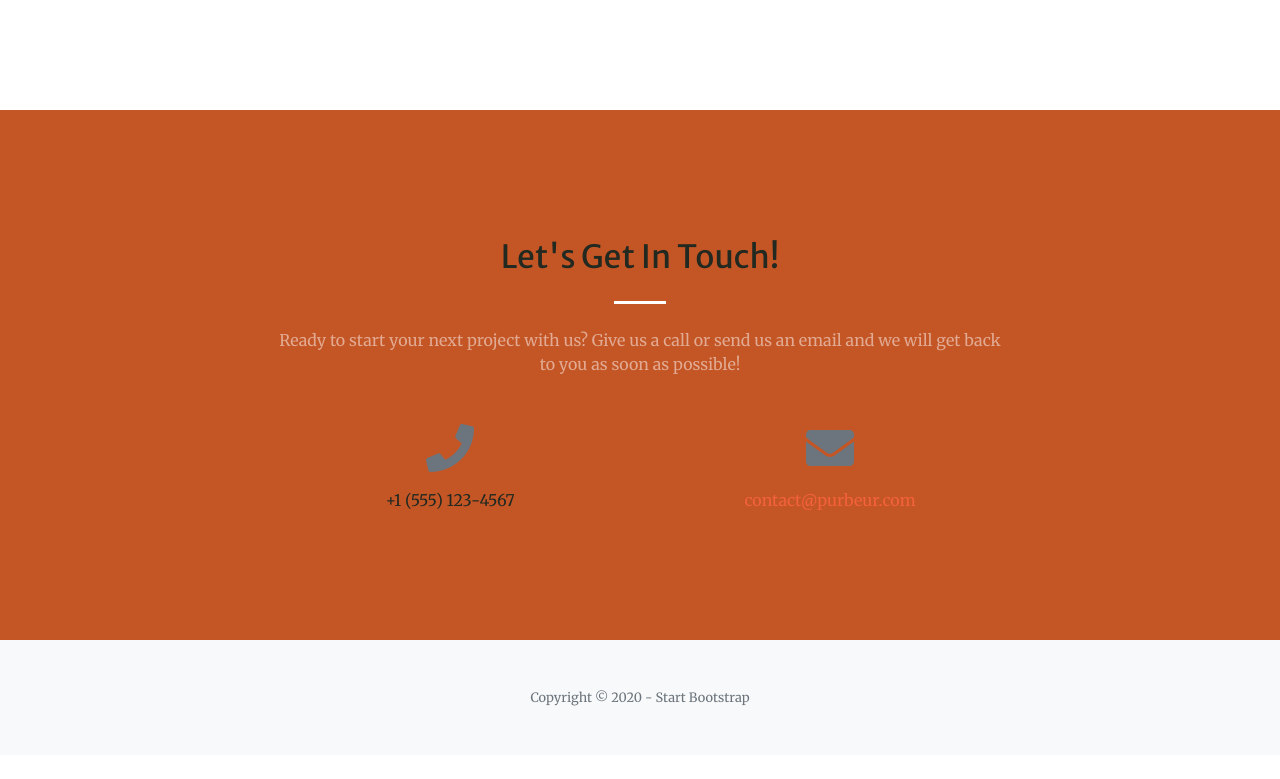
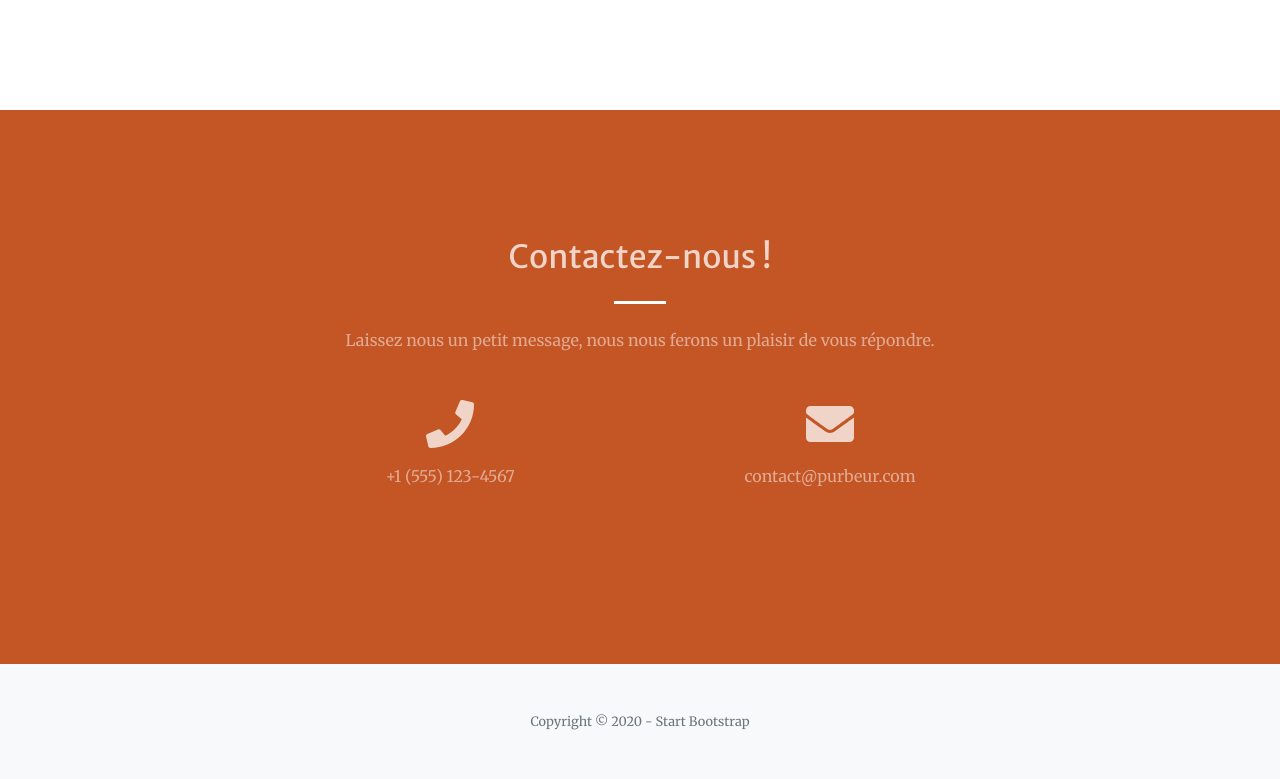
Before and after one commit to youpiyoful/how_i_meet_your_better, a Django app: page / in a window 1280 px wide. Shown: the part 1955-2734 px from the top of the page. Before the commit the page ends 2661 px from the top, so only its background shows below. Run offline with Django 3.2, Linux system fonts and the light colour scheme; some libraries are stand-ins or nearby versions.

Commit message:
[moove] i moove the contact section in the index html and overload base with block contact

```diff
--- a/business/templates/business/base.html
+++ b/business/templates/business/base.html
@@ -88,29 +88,7 @@
 
     <!-- Product result -->
     {% block product-results %}{% endblock %}
-    <section class="page-section bg-primary" id="contact">
-        <div class="container">
-            <div class="row justify-content-center">
-                <div class="col-lg-8 text-center">
-                    <h2 class="mt-0">Let's Get In Touch!</h2>
-                    <hr class="divider-light my-4" />
-                    <p class="text-white-50 mb-5">Ready to start your next project with us? Give us a call or send us an
-                        email and we will get back to you as soon as possible!</p>
-                </div>
-            </div>
-            <div class="row">
-                <div class="col-lg-4 ml-auto text-center mb-5 mb-lg-0">
-                    <i class="fas fa-phone fa-3x mb-3 text-muted"></i>
-                    <div>+1 (555) 123-4567</div>
-                </div>
-                <div class="col-lg-4 mr-auto text-center">
-                    <i class="fas fa-envelope fa-3x mb-3 text-muted"></i>
-                    <!-- Make sure to change the email address in BOTH the anchor text and the link target below!--><a
-                        class="d-block" href="mailto:yoanfornari.oc@gmail.com">contact@purbeur.com</a>
-                </div>
-            </div>
-        </div>
-    </section>
+    {% block contact %}{% endblock %}
     <!-- Footer-->
     <footer class="bg-light py-5">
         <div class="container">
--- a/business/templates/business/index.html
+++ b/business/templates/business/index.html
@@ -79,3 +79,27 @@
     </div>
 </section>
 {% endblock %}
+{% block contact %}
+<section class="page-section bg-primary text-white-75" id="contact">
+    <div class="container">
+        <div class="row justify-content-center">
+            <div class="col-lg-8 text-center">
+                <h2 class="mt-0">Contactez-nous !</h2>
+                <hr class="divider-light my-4" />
+                <p class="text-white-50 mb-5">Laissez nous un petit message, nous nous ferons un plaisir de vous répondre.</p>
+            </div>
+        </div>
+        <div class="row">
+            <div class="col-lg-4 ml-auto text-center mb-5 mb-lg-0">
+                <i class="fas fa-phone fa-3x mb-3 "></i>
+                <p class="text-white-50 mb-5">+1 (555) 123-4567</p>
+            </div>
+            <div class="col-lg-4 mr-auto text-center">
+                <i class="fas fa-envelope fa-3x mb-3"></i>
+                <!-- Make sure to change the email address in BOTH the anchor text and the link target below!-->
+                <a class="d-block text-white-50 mb-5" href="mailto:yoanfornari.oc@gmail.com">contact@purbeur.com</a>
+            </div>
+        </div>
+    </div>
+</section>
+{% endblock %}
```
